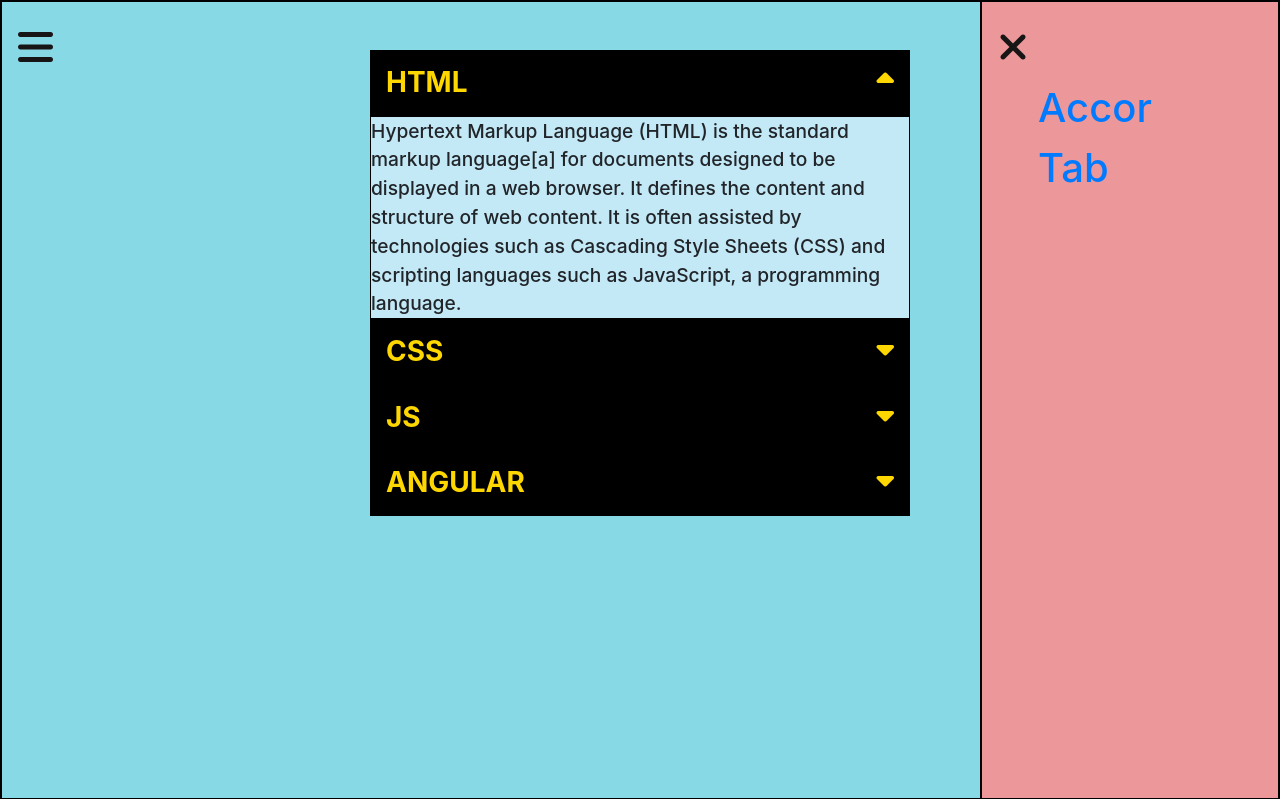
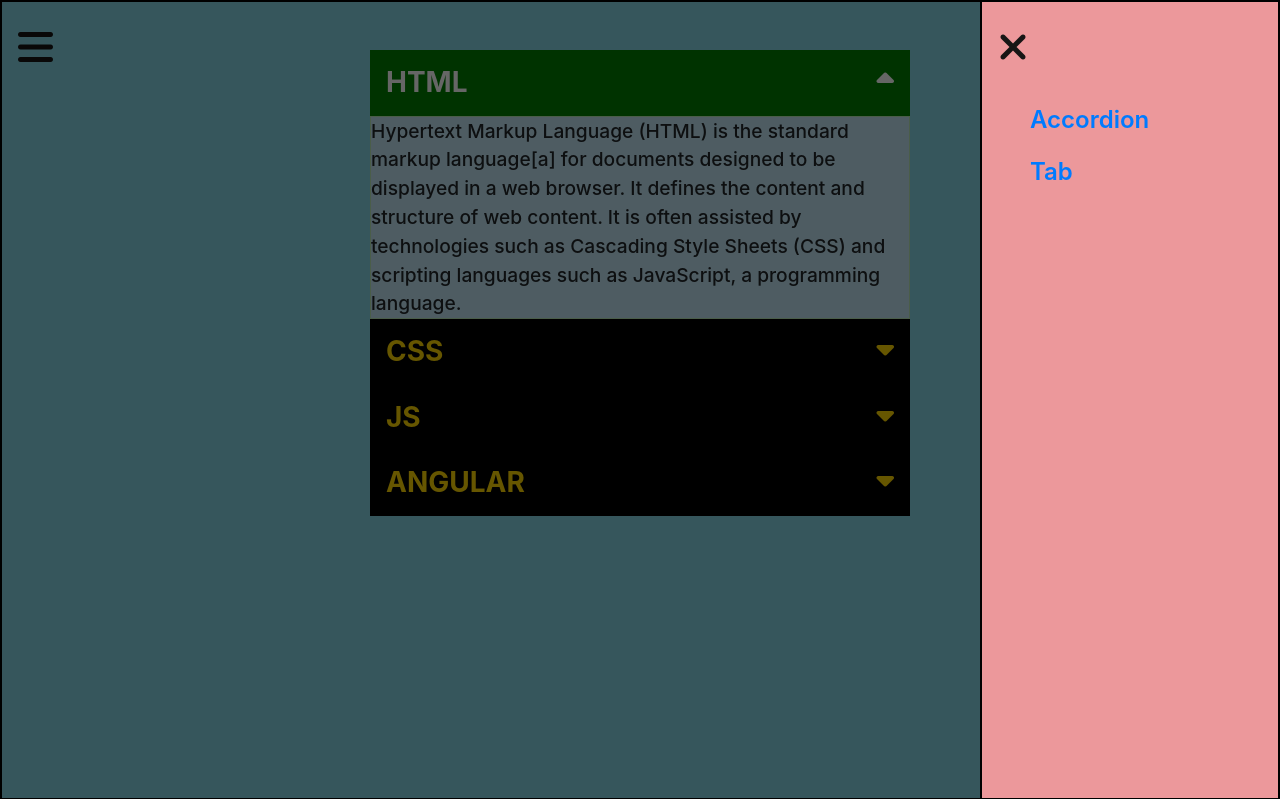
Before and after one commit to Akshay11o5/sidebar---accor-and-tab, a plain HTML site: page index.html in a window 1280 px wide. Both pictures are taken after a click on the icon 35 px from the left and 47 px from the top of the page. Shown: the top 799 px of the page. Drawn offline with nearby package versions, Linux system fonts and the light colour scheme.

Commit message:
change one

```diff
--- a/assets/css/style.css
+++ b/assets/css/style.css
@@ -17,6 +17,7 @@ section {
   right: 0;
   border: 2px solid black;
   z-index: 2;
+  transition: all 0.4s ease-in-out;
 }
 
 .sidebarm li {
@@ -29,6 +30,7 @@ section {
   color: rgb(23, 21, 21);
   padding: 1rem;
   position: fixed;
+  cursor: pointer;
 }
 
 .Iconbar :is(:hover, :active, :focus) {
@@ -44,8 +46,14 @@ section {
   transition: all 0.4s ease-in-out;
 }
 
+.xmarkIcon :is(:hover, :active, :focus) {
+  transform: scale(1.1);
+  transform: rotate(180deg);
+  transition: all 0.4s ease-in-out;
+}
+
 .blackdrop {
-  counter-reset: rgba(0, 0, 0, 0.7);
+  background-color: rgba(0, 0, 0, 0.6);
   width: 100%;
   height: 100vh;
   position: fixed;
@@ -53,6 +61,13 @@ section {
   right: 0;
   cursor: pointer;
   z-index: 1;
+}
+
+.sidebarm li {
+  list-style: none;
+  font-size: 1.5rem;
+  padding: 0.5rem;
+  font-weight: 600;
 }
 
 /* -----------------------------ACCOR--------------------- */
@@ -63,13 +78,14 @@ section {
   display: flex;
   justify-content: space-between;
   padding: 1rem;
+  cursor: pointer;
 }
 
 .accopcontaint {
   background-color: rgb(195, 232, 246);
   margin-bottom: 0;
   display: none;
-  border: 1px solid black;
+  border: 1px solid rgb(185, 234, 182);
   font-size: 1.2rem;
   font-weight: 500;
 }
@@ -77,6 +93,11 @@ section {
 h3 {
   color: gold;
   margin-bottom: 0;
+}
+
+h3.active {
+  background-color: green;
+  color: white;
 }
 
 .accopheading.active + .accopcontaint {
@@ -99,6 +120,16 @@ h2 {
   padding: 0;
   margin: 0;
   display: flex;
+}
+
+.tabheading .active {
+  background-color: green;
+  color: white;
+}
+
+.tabheading :is(:hover, :active, :focus) {
+  background-color: green;
+  color: white;
 }
 
 .tabheading li {
--- a/index.html
+++ b/index.html
@@ -3,7 +3,7 @@
   <head>
     <meta charset="UTF-8" />
     <meta name="viewport" content="width=device-width, initial-scale=1.0" />
-    <title>Sidebar, accor and tab</title>
+    <title>Sidebar, Accordion and tab</title>
     <link
       rel="stylesheet"
       href="https://cdn.jsdelivr.net/npm/bootstrap@4.6.2/dist/css/bootstrap.min.css"
@@ -28,9 +28,10 @@
       <aside class="Sidebar d-none" id="Sidebar">
         <div class="xmarkIcon">
           <i class="fa-solid fa-xmark" id="xmarkIcon"></i>
-
+        </div>
+        <div>
           <ul class="sidebarm">
-            <li><a href="index.html">Accor</a></li>
+            <li><a href="index.html">Accordion</a></li>
             <li><a href="#tab">Tab</a></li>
           </ul>
         </div>
```
